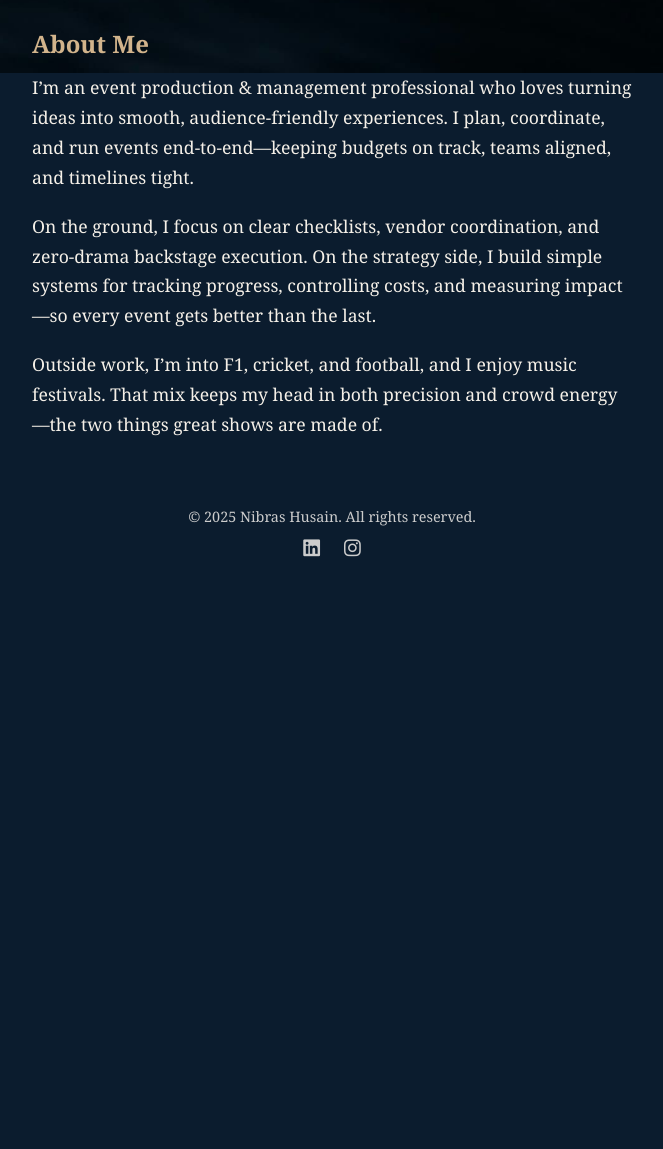
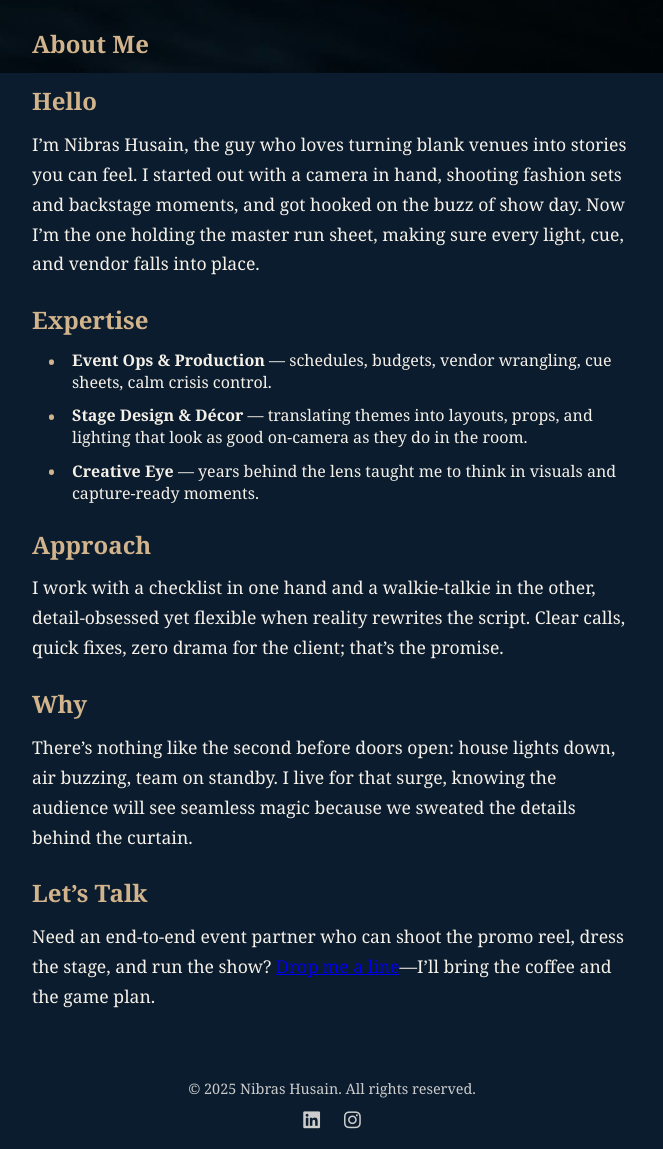
Before and after one commit to Morphius7/jubilant-rotary-phone, a plain HTML site: page about.html in a window 1280 px wide. Shown: the part 727-1876 px from the top of the page, without its empty margins (308-971 px from the left). Before the commit the page ends 1304 px from the top, so only its background shows below. Drawn offline with Linux system fonts and the light colour scheme.

Commit message:
Update about.html

```diff
--- a/about.html
+++ b/about.html
@@ -38,14 +38,28 @@
       <h2>About Me</h2>
 
       <div class="about-text">
-        <p>I’m an event production & management professional who loves turning ideas into smooth, audience-friendly experiences. I plan, coordinate, and run events end-to-end—keeping budgets on track, teams aligned, and timelines tight.</p>
+        <div class="about-text">
+  <h2>Hello</h2>
+  <p>I’m Nibras Husain, the guy who loves turning blank venues into stories you can feel. I started out with a camera in hand, shooting fashion sets and backstage moments, and got hooked on the buzz of show day. Now I’m the one holding the master run sheet, making sure every light, cue, and vendor falls into place.</p>
 
-        <p>On the ground, I focus on clear checklists, vendor coordination, and zero-drama backstage execution. On the strategy side, I build simple systems for tracking progress, controlling costs, and measuring impact—so every event gets better than the last.</p>
+  <h2>Expertise</h2>
+  <ul>
+    <li><strong>Event Ops &amp; Production</strong> — schedules, budgets, vendor wrangling, cue sheets, calm crisis control.</li>
+    <li><strong>Stage Design &amp; Décor</strong> — translating themes into layouts, props, and lighting that look as good on-camera as they do in the room.</li>
+    <li><strong>Creative Eye</strong> — years behind the lens taught me to think in visuals and capture-ready moments.</li>
+  </ul>
 
-        <p>Outside work, I’m into F1, cricket, and football, and I enjoy music festivals. That mix keeps my head in both precision and crowd energy—the two things great shows are made of.</p>
-      </div>
-    </div>
-  </div>
+  <h2>Approach</h2>
+  <p>I work with a checklist in one hand and a walkie-talkie in the other, detail-obsessed yet flexible when reality rewrites the script. Clear calls, quick fixes, zero drama for the client; that’s the promise.</p>
+
+  <h2>Why</h2>
+  <p>There’s nothing like the second before doors open: house lights down, air buzzing, team on standby. I live for that surge, knowing the audience will see seamless magic because we sweated the details behind the curtain.</p>
+
+  <h2>Let’s Talk</h2>
+  <p>Need an end-to-end event partner who can shoot the promo reel, dress the stage, and run the show?
+  <a href="contact.html">Drop me a line</a>—I’ll bring the coffee and the game plan.</p>
+</div>
+
 </section>
 
   <footer>
```
